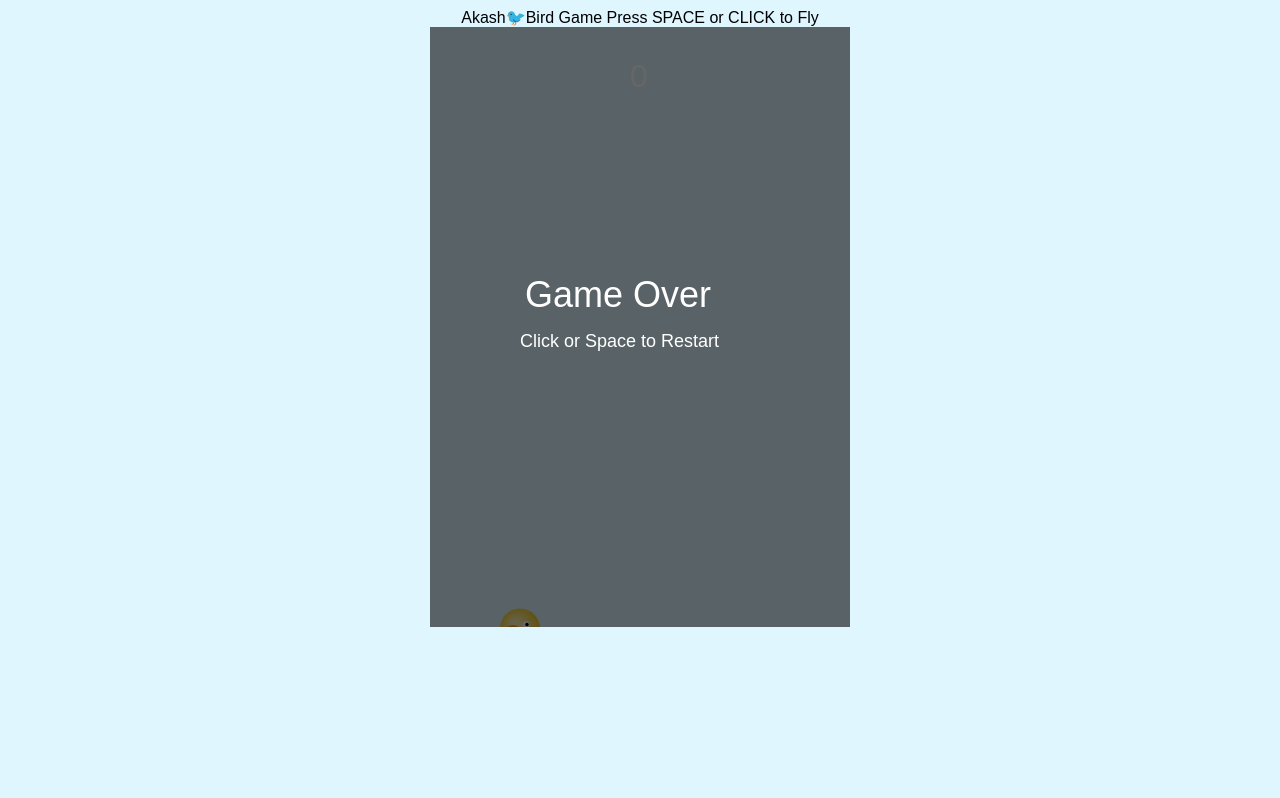
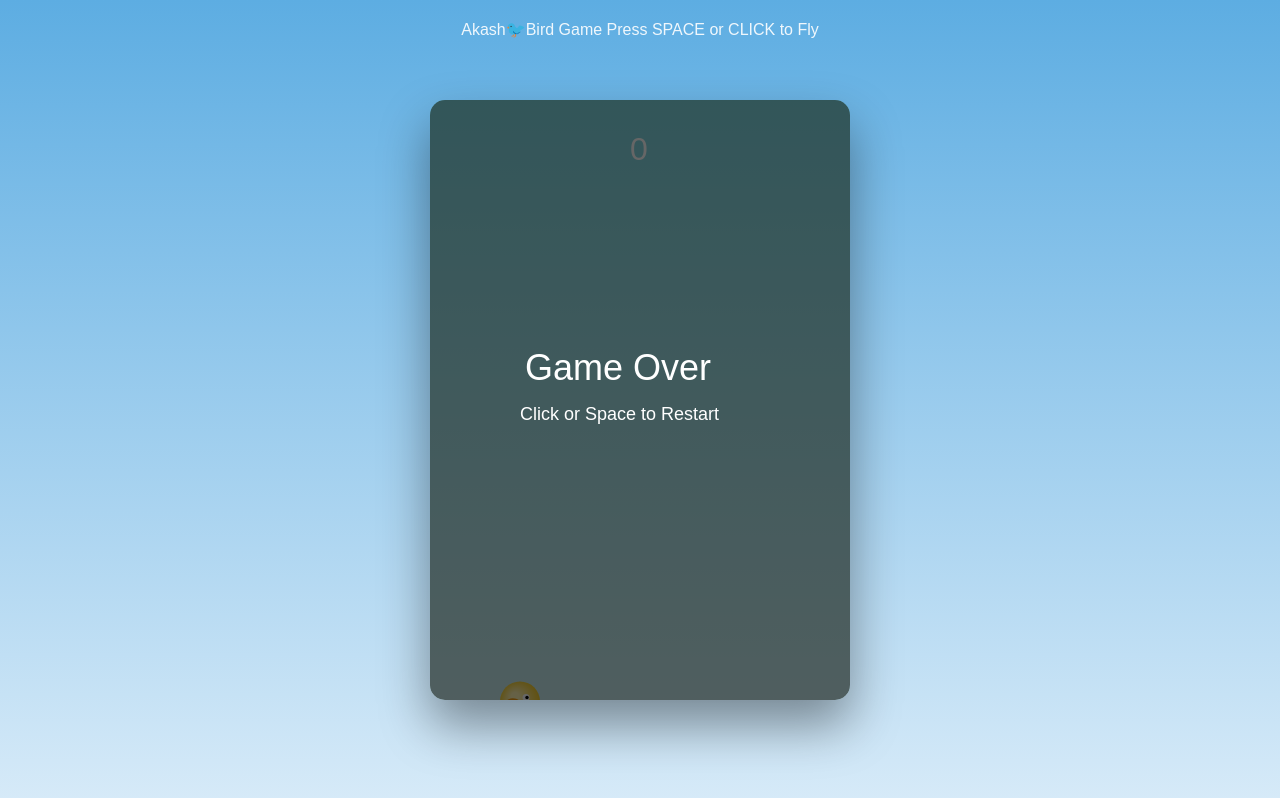
Before and after one commit to akash1-2-3/bird-game, a plain HTML site: page index.html in a window 1280 px wide. Drawn offline with Linux system fonts and the light colour scheme.

Commit message:
Update style.css

```diff
--- a/style.css
+++ b/style.css
@@ -1,48 +1,28 @@
- body {
-  text-align: center;
-  font-family: Arial, sans-serif;
-  background: #dff6ff;
+* {
+    margin: 0;
+    padding: 0;
+    box-sizing: border-box;
+    font-family: Arial, Helvetica, sans-serif;
 }
 
-#game {
-  position: relative;
-  margin: 0 auto;
-  width: 400px;
-  height: 500px;
-  background: skyblue;
-  overflow: hidden;
-  border: 2px solid #333;
+body {
+    height: 100vh;
+    background: linear-gradient(to bottom, #5dade2, #d6eaf8);
+    display: flex;
+    justify-content: center;
+    align-items: center;
 }
 
-#bird {
-  position: absolute;
-  width: 30px;
-  height: 30px;
-  background: yellow;
-  border-radius: 50%;
-  top: 200px;
-  left: 80px;
+canvas {
+    background: linear-gradient(#7ed6df, #c7ecee);
+    border-radius: 15px;
+    box-shadow: 0 25px 50px rgba(0, 0, 0, 0.4);
 }
 
-.pipe {
-  position: absolute;
-  width: 60px;
-  background: green;
-  right: -60px;
+.info {
+    position: absolute;
+    top: 20px;
+    color: white;
+    font-size: 16px;
+    opacity: 0.9;
 }
-
-.pipe-top {
-  top: 0;
-  height: 150px;
-}
-
-.pipe-bottom {
-  bottom: 0;
-  height: 200px;
-}
-
-#message {
-  font-size: 18px;
-  font-weight: bold;
-  color: red;
-}
```
